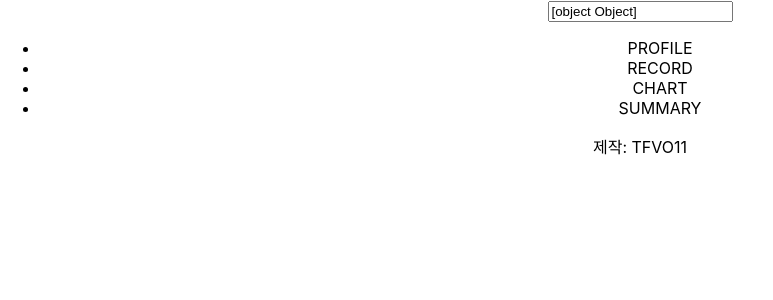
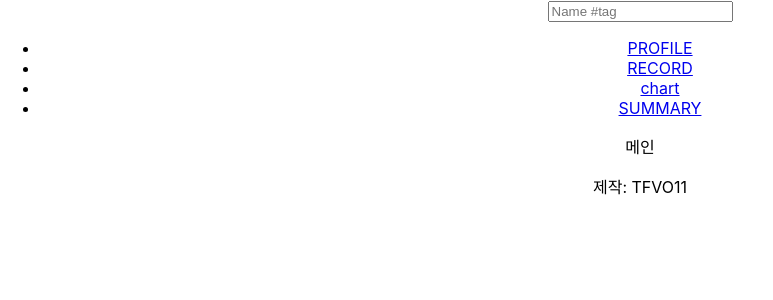
Before and after one commit to TFVO11/lol-record-search, a React (Create React App) app: page / in a window 1280 px wide. Shown: the top 300 px of the page, without its empty margins (0-773 px from the left). Built offline with nearby package versions, Linux system fonts and the light colour scheme.

Commit message:
feat input components for rendering

```diff
--- a/src/components/common/Header.jsx
+++ b/src/components/common/Header.jsx
@@ -1,5 +1,7 @@
-import React, { useState } from "react";
+import React, { useRef, useState } from "react";
 import { useDispatch } from "react-redux";
+import { Link } from "react-router-dom";
+import { router_type } from "../../router/routerType";
 
 import Input from "../ui/Input";
 import randomNum from "../../util/randomNum";
@@ -12,37 +14,49 @@ const searchObj = {
 };
 
 function Header() {
-  const [user, setUser] = useState(searchObj);
+  const userRef = useRef(null);
 
-  const navList = ["PROFILE", "RECORD", "CHART", "SUMMARY"];
+  const navList = [
+    {
+      name: "PROFILE",
+      path: router_type.main.path,
+    },
+    {
+      name: "RECORD",
+      path: router_type.record.path,
+    },
+    {
+      name: "chart",
+      path: router_type.chart.path,
+    },
+    {
+      name: "SUMMARY",
+      path: router_type.summary.path,
+    },
+  ];
 
   const submitHandler = (e) => {
     e.preventDefault();
-  };
-
-  const changeHandler = (e) => {
-    setUser((preState) => {
-      return {
-        ...preState,
-        nickname: e.target.value,
-      };
-    });
+    const userInfo = userRef.current.value;
   };
 
   return (
     <form onSubmit={submitHandler}>
       <Input
+        ref={userRef}
         name="search"
-        onChange={changeHandler}
         input={{
           type: "text",
-          placehold: "사용자 닉네임을 입력해주세요!",
-          value: user,
+          placeholder: "Name #tag",
         }}
       ></Input>
       <ul>
         {navList.map((element) => {
-          return <li>{element}</li>;
+          return (
+            <li>
+              <Link to={element.path}>{element.name}</Link>
+            </li>
+          );
         })}
       </ul>
     </form>
--- a/src/components/ui/Input.jsx
+++ b/src/components/ui/Input.jsx
@@ -3,7 +3,12 @@ import React from "react";
 function Input(props) {
   return (
     <div>
-      <input onChange={props.onChange} {...props.input} name={props.name}/>
+      <input
+        ref={props.ref}
+        onChange={props.onChange}
+        {...props.input}
+        name={props.name}
+      />
     </div>
   );
 }
--- a/src/pages/chart/ChartPage.jsx
+++ b/src/pages/chart/ChartPage.jsx
@@ -1,7 +1,7 @@
 import React from "react";
 
 function ChartPage() {
-  return <div></div>;
+  return <div>차트</div>;
 }
 
 export default ChartPage;
--- a/src/pages/main/MainPage.jsx
+++ b/src/pages/main/MainPage.jsx
@@ -3,7 +3,7 @@ import React from 'react'
 function MainPage() {
   return (
     <div>
-
+      메인
     </div>
   )
 }
--- a/src/pages/record/RecordPage.jsx
+++ b/src/pages/record/RecordPage.jsx
@@ -3,7 +3,7 @@ import React from 'react'
 function RecordPage() {
   return (
     <div>
-
+      기록
     </div>
   )
 }
--- a/src/pages/summary/SummaryPage.jsx
+++ b/src/pages/summary/SummaryPage.jsx
@@ -1,11 +1,7 @@
-import React from 'react'
+import React from "react";
 
 function SummaryPage() {
-  return (
-    <div>
-
-    </div>
-  )
+  return <div>요약</div>;
 }
 
-export default SummaryPage
+export default SummaryPage;
```
Also changed, not shown: src/components/common/Nav.jsx (deleted, +0 -11 lines).
